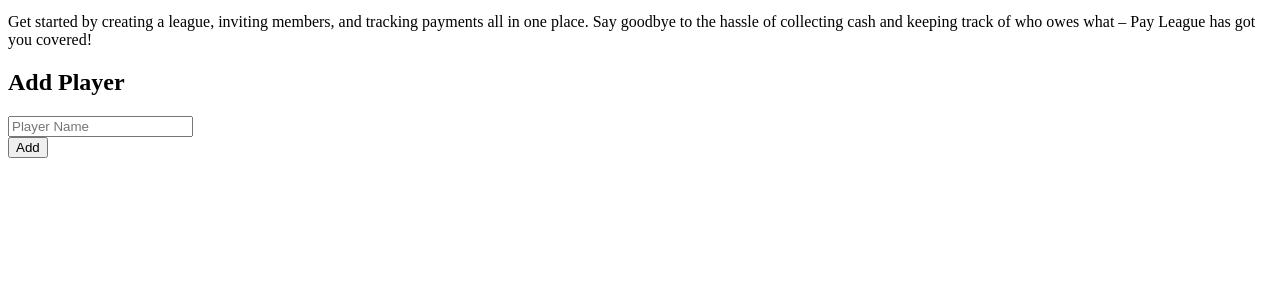
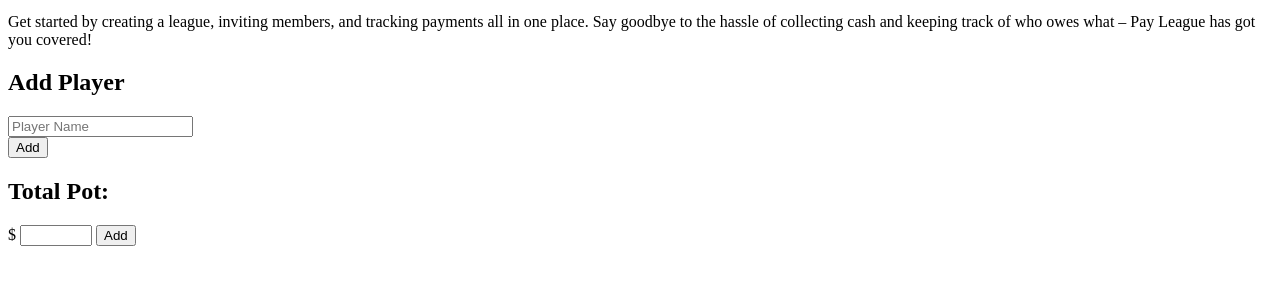
Before and after one commit to Obi815/payLeague, a plain HTML site: page assets/index.html in a window 1280 px wide. Shown: the part 119-404 px from the top of the page. Drawn offline with Linux system fonts and the light colour scheme.

Commit message:
adding forms and inputs

```diff
--- a/assets/index.html
+++ b/assets/index.html
@@ -29,6 +29,12 @@
                 </form>
                 <button>Add</button>
             </section>
+            <section id="totalAmount">
+                <h2>Total Pot:</h2>
+                <label for="quantity">$</label>
+                <input type="number" id="amount" name="amount" min="0" max="1000">
+                <button>Add</button>
+            </section>
         </main>
 
     </div>
```
